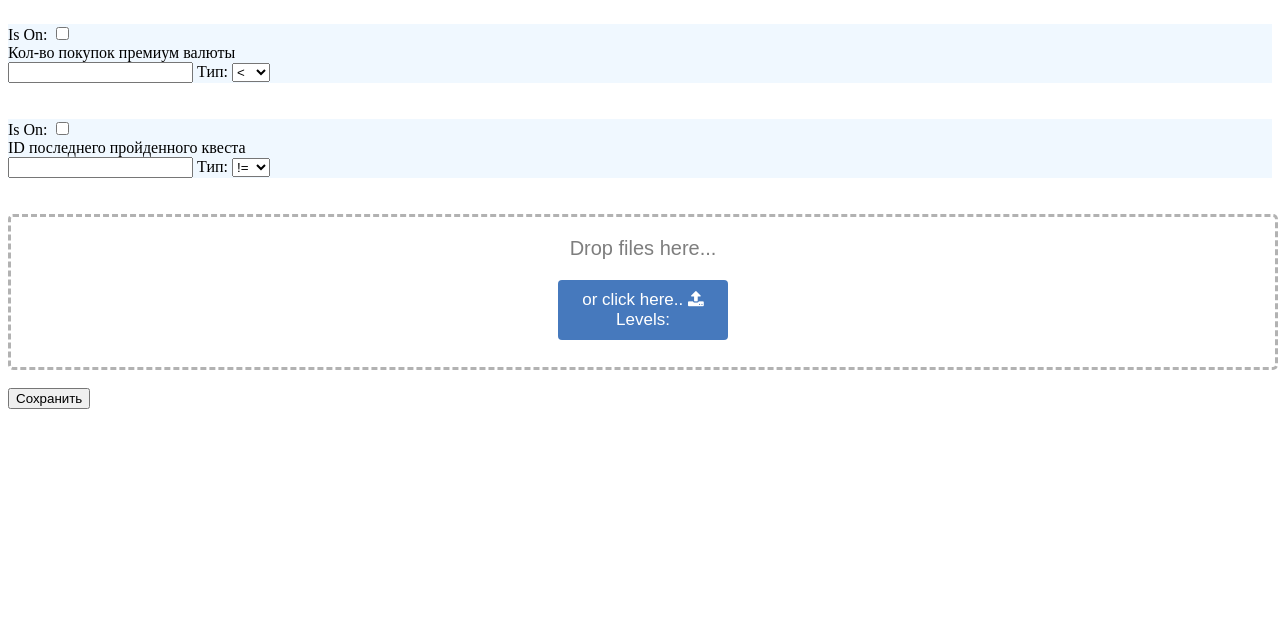
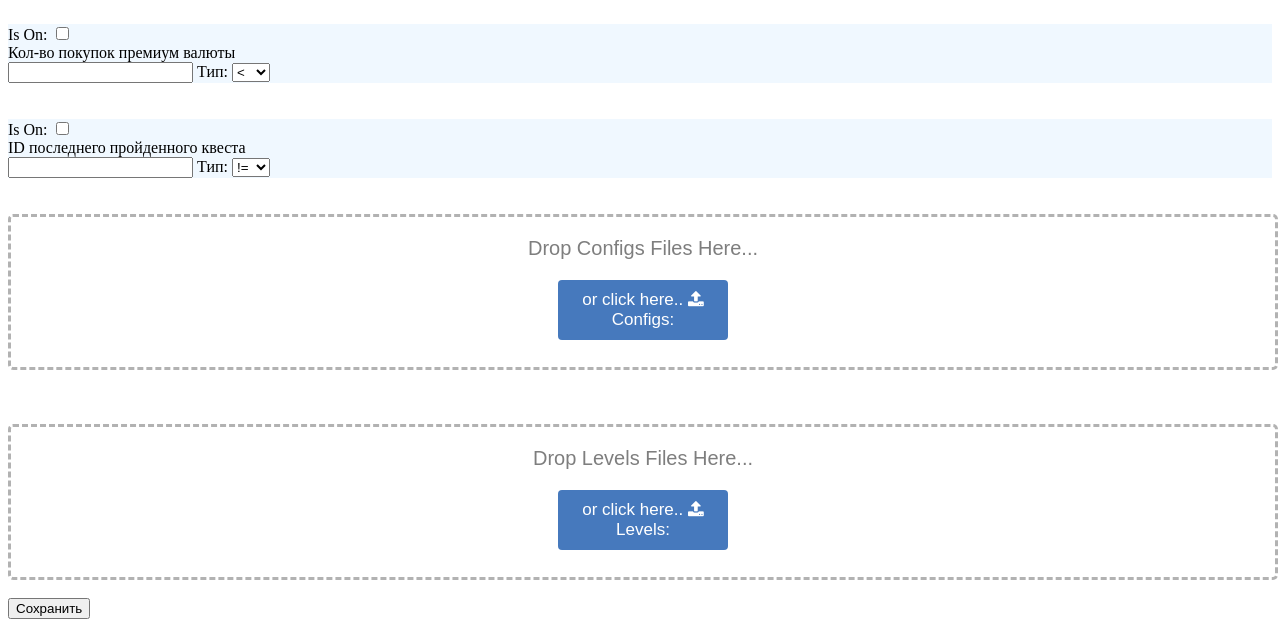
Before and after one commit to pinchukovartur/ABTestingServer, a Django app: template abtesting/templates/abtesting/test2.html in a window 1280 px wide. Shown: the part 652-1279 px from the top of the page. Before the commit the page ends 1061 px from the top, so only its background shows below. Run offline with Django 3.2, Linux system fonts and the light colour scheme; the template is opened without the code that fills it: values that come from a table or form of the project are taken from there, others are empty; data comes from the database, SQL or seed files in the repository; some libraries are stand-ins or nearby versions.

Commit message:
add delete files

```diff
--- a/abtesting/static/my_css/upload_files.css
+++ b/abtesting/static/my_css/upload_files.css
@@ -11,6 +11,26 @@
 }
 
 #drop-zone input {
+    position: absolute;
+    cursor: pointer;
+    left: 0px;
+    top: 0px;
+    opacity: 0;
+}
+
+#drop-zone2 {
+    width: 100%;
+    min-height: 150px;
+    border: 3px dashed rgba(0, 0, 0, .3);
+    border-radius: 5px;
+    font-family: Arial;
+    text-align: center;
+    position: relative;
+    font-size: 20px;
+    color: #7E7E7E;
+}
+
+#drop-zone2 input {
     position: absolute;
     cursor: pointer;
     left: 0px;
@@ -42,6 +62,21 @@
     background-color: #376199;
 }
 
+#clickHere2 {
+    display: inline-block;
+    cursor: pointer;
+    color: white;
+    font-size: 17px;
+    width: 150px;
+    border-radius: 4px;
+    background-color: #4679BD;
+    padding: 10px;
+}
+
+#clickHere2:hover {
+    background-color: #376199;
+}
+
 #filename {
     margin-top: 10px;
     margin-bottom: 10px;
--- a/abtesting/static/my_js/upload_files.js
+++ b/abtesting/static/my_js/upload_files.js
@@ -3,7 +3,7 @@
  */
 
 
-function UploadFiles(dropZoneId, buttonId, mouseOverClass, skipFiles) {
+function UploadFiles(dropZoneId, buttonId, mouseOverClass, skipFiles, fileContaner) {
     var dropZone = $("#" + dropZoneId);
     var ooleft = dropZone.offset().left;
     var ooright = dropZone.outerWidth() + ooleft;
@@ -16,13 +16,13 @@ function UploadFiles(dropZoneId, buttonId, mouseOverClass, skipFiles) {
     var finalFiles = [];
 
     function showFiles() {
-        $('#filename').html("");
+        $('#' + fileContaner).html("");
         var fileNum = filesArr.length;
         for (var i = 0; i < fileNum; i++) {
 
             objectURL = URL.createObjectURL(filesArr[i]);
 
-            $('#filename').append('<div><img title="' + filesArr[i].name + '" id="' + objectURL + '" src="' + objectURL + '" class="pre-visualizacao"><span class="fa-stack fa-lg"><i class="fa fa-file fa-stack-1x "></i><strong class="fa-stack-1x" style="color:#FFF; font-size:12px; margin-top:2px;">' + i + '</strong></span> ' + filesArr[i].name + '&nbsp;&nbsp;<span class="closeBtn" title="Remover">X</span></div>');
+            $('#' + fileContaner).append('<div><img title="' + filesArr[i].name + '" id="' + objectURL + '" src="' + objectURL + '" class="pre-visualizacao"><span class="fa-stack fa-lg"><i class="fa fa-file fa-stack-1x "></i><strong class="fa-stack-1x" style="color:#FFF; font-size:12px; margin-top:2px;">' + i + '</strong></span> ' + filesArr[i].name + '&nbsp;&nbsp;<span class="closeBtn" title="Remover">X</span></div>');
 
         }
     }
@@ -103,13 +103,13 @@ function UploadFiles(dropZoneId, buttonId, mouseOverClass, skipFiles) {
             addFiles(e);
         }, true);
 
-        $('#filename').on('click', '.closeBtn', function (e) {
+        $('#' + fileContaner).on('click', '.closeBtn', function (e) {
             e.preventDefault();
             e.stopPropagation();
             var divElem = $(this).parent();
-            var index = $('#filename').find('div').index(divElem);
+            var index = $('#' + fileContaner).find('div').index(divElem);
             if (index !== -1) {
-                $('#filename')[0].removeChild(divElem[0]);
+                $('#' + fileContaner)[0].removeChild(divElem[0]);
                 filesArr.slice(index, 1);
                 fileLoads.splice(fileLoads.indexOf(this.id), 1);
             }
@@ -118,21 +118,21 @@ function UploadFiles(dropZoneId, buttonId, mouseOverClass, skipFiles) {
         });
 
         inputFile.on('change', function (e) {
-            $('#filename').html("");
+            $('#' + fileContaner).html("");
             var fileNum = this.files.length,
                 initial = 0,
                 counter = 0;
             for (initial; initial < fileNum; initial++) {
                 counter = counter + 1;
                 objectURL = URL.createObjectURL(this.files[initial]);
-                $('#filename').append('<div><img title="' + this.files[initial].name + '" id="' + objectURL + '" src="' + objectURL + '" class="pre-visualizacao"><span class="fa-stack fa-lg"><i class="fa fa-file fa-stack-1x "></i><strong class="fa-stack-1x" style="color:#FFF; font-size:12px; margin-top:2px;">' + counter + '</strong></span> ' + this.files[initial].name + '&nbsp;&nbsp;<span class="closeBtn" title="Remover">X</span></div>');
+                $('#' + fileContaner).append('<div><img title="' + this.files[initial].name + '" id="' + objectURL + '" src="' + objectURL + '" class="pre-visualizacao"><span class="fa-stack fa-lg"><i class="fa fa-file fa-stack-1x "></i><strong class="fa-stack-1x" style="color:#FFF; font-size:12px; margin-top:2px;">' + counter + '</strong></span> ' + this.files[initial].name + '&nbsp;&nbsp;<span class="closeBtn" title="Remover">X</span></div>');
             }
         });
 
         inputFile.on('change', function (e) {
             finalFiles = {};
             fileLoads = [];
-            $('#filename').html("");
+            $('#' + fileContaner).html("");
             var fileNum = this.files.length,
                 initial = 0,
                 counter = 0;
@@ -145,7 +145,7 @@ function UploadFiles(dropZoneId, buttonId, mouseOverClass, skipFiles) {
 
             for (initial; initial < fileNum; initial++) {
                 counter = counter + 1;
-                $('#filename').append('<div><span class="fa-stack fa-lg"><i class="fa fa-file fa-stack-1x "></i><strong class="fa-stack-1x" style="color:#FFF; font-size:12px; margin-top:2px;">' + counter + '</strong></span> ' + this.files[initial].name + '&nbsp;&nbsp;<span class="closeBtn" title="Remover" id="'+ this.files[initial].name +'">X</span></div>');
+                $('#' + fileContaner).append('<div><span class="fa-stack fa-lg"><i class="fa fa-file fa-stack-1x "></i><strong class="fa-stack-1x" style="color:#FFF; font-size:12px; margin-top:2px;">' + counter + '</strong></span> ' + this.files[initial].name + '&nbsp;&nbsp;<span class="closeBtn" title="Remover" id="'+ this.files[initial].name +'">X</span></div>');
             }
 
             document.getElementById(skipFiles).value = JSON.stringify(fileLoads);
--- a/abtesting/templates/abtesting/test2.html
+++ b/abtesting/templates/abtesting/test2.html
@@ -83,24 +83,42 @@
         <br><br>
 
     {% endfor %}
+
+
+    <div id="drop-zone2">
+        <p>Drop Configs Files Here...</p>
+        <div id="clickHere2">or click here.. <i class="fa fa-upload"></i>
+            <label for="configs">Configs:</label><br>
+            <input type="file" name="configs" id="configs" multiple/>
+        </div>
+        <div id='fileNameConfigs'></div>
+    </div>
+
     {% comment %}<br>
             <label for="configs">Configs:</label><br>
             <input id="configs" type="file" name="configs" multiple accept=".json,.csv">
             <br>
             <br>{% endcomment %}
+<br>
+<br>
+<br>
 
     <input type="hidden" name="server" value="{{ server }}">
 
     <div id="drop-zone">
-        <p>Drop files here...</p>
+        <p>Drop Levels Files Here...</p>
         <div id="clickHere">or click here.. <i class="fa fa-upload"></i>
-            <label for="file">Levels:</label><br>
-            <input type="file" name="levels" id="file" multiple/>
+            <br>
+            <label for="levels">Levels:</label><br>
+            <input type="file" name="levels" id="levels" multiple/>
         </div>
-        <div id='filename'></div>
+        <div id='fileNameLevels'></div>
     </div>
     <br>
-    <label for="loadLevelsFiles"></label><input type="hidden" name="loadLevelsFiles" value="" id="loadLevelsFiles"/>
+
+    <label for="loadLevelsFiles"></label><input type="hidden" name="loadLevelsFiles" value="[]" id="loadLevelsFiles"/>
+    <label for="loadConfigsFiles"></label><input type="hidden" name="loadConfigsFiles" value="[]" id="loadConfigsFiles"/>
+
     <button type="submit" onclick="return confirm('Are you sure?')">Сохранить</button>
 </form>
 
@@ -110,12 +128,12 @@
 <script src="{% static 'my_js/upload_files.js' %}"></script>
 
 <script>
+    UploadFiles("drop-zone", "clickHere", "mouse-over", "loadLevelsFiles", "fileNameLevels");
+    UploadFiles("drop-zone2", "clickHere2", "mouse-over", "loadConfigsFiles", "fileNameConfigs");
 
-    var dropZoneId = "drop-zone";
-    var buttonId = "clickHere";
-    var mouseOverClass = "mouse-over";
-    var skipFiles = "loadLevelsFiles";
-    UploadFiles(dropZoneId, buttonId, mouseOverClass, skipFiles);
+ {% comment %}   var dropZoneId2 = "drop-zone2";
+    var buttonId2 = "clickHere2";
+    UploadFiles(dropZoneId2, buttonId2, mouseOverClass, skipFiles, "filename2");{% endcomment %}
 
 </script>
 </html>
```
Also changed, not shown: abtesting/views.py (+15 -9 lines).
